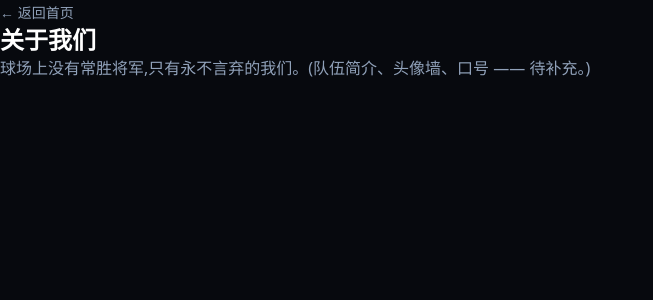
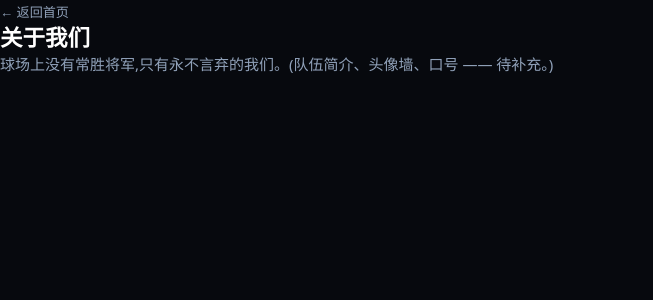
Before and after one commit to luoliguang/rally-work, a Next.js app: page /about in a window 1280 px wide. Shown: the top 300 px of the page, without its empty margins (0-653 px from the left). Built offline with nearby package versions, Linux system fonts and the light colour scheme.

Commit message:
fix: 大屏设备字体偏小问题 — 用响应式根字体 clamp(15px, 1.1vw, 22px) 修复
在 html 上设置 clamp 字体，笔记本体验不变，1920p+ 屏幕字号
平滑放大至 21-22px，无需改动任何组件文件。

```diff
--- a/src/app/globals.css
+++ b/src/app/globals.css
@@ -10,7 +10,20 @@
 }
 
 *, *::before, *::after { box-sizing: border-box; margin: 0; padding: 0; }
-html  { scroll-behavior: smooth; }
+html  {
+  scroll-behavior: smooth;
+  /*
+   * 响应式根字体：手机 / 笔记本保持 ~16px，大屏（1920p+）平滑放大至 22px。
+   * 所有 rem 值（inline style、Tailwind 工具类等）自动等比缩放，
+   * 无需修改任何组件文件。
+   *
+   *  375px → 15px（min）
+   * 1440px → ~16px（几乎不变，1.1vw ≈ 15.8px）
+   * 1920px → ~21px
+   * 2000px → 22px（max 封顶）
+   */
+  font-size: clamp(15px, 1.1vw, 22px);
+}
 body  {
   background: var(--bg);
   color: var(--text);
```
